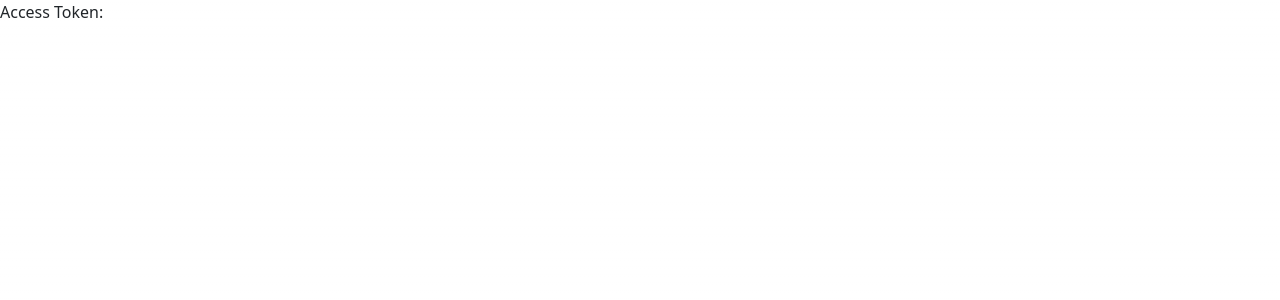
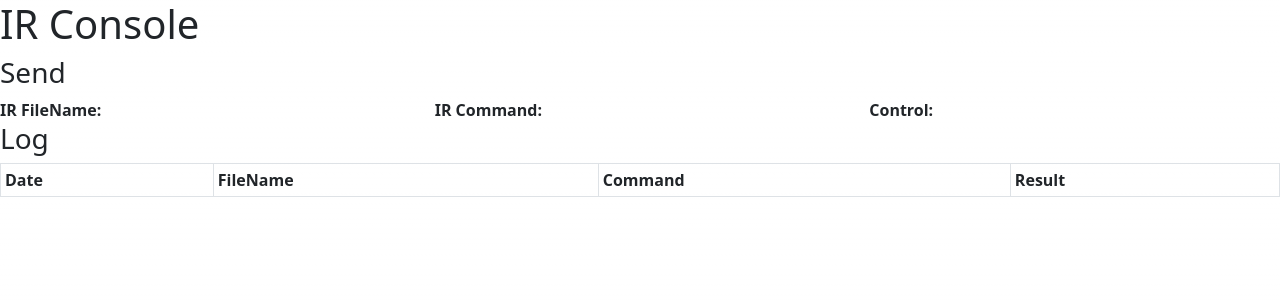
Before and after one commit to souri-t/ReactTestApp, a Next.js app: page /Remote in a window 1280 px wide. Shown: the top 300 px of the page. Built offline with nearby package versions, Linux system fonts and the light colour scheme.

Commit message:
first commit

```diff
--- a/src/app/Remote/page.tsx
+++ b/src/app/Remote/page.tsx
@@ -1,16 +1,51 @@
-import 'bootstrap/dist/css/bootstrap.min.css'
+
 
 function Remote() {
 
   return (
-    <div>
-      <div>
-        <label>
-          Access Token:
-        </label>
-      </div>
-    </div>
-  );
+    <main>
+        <div id="content" style={{ padding:"10px;"}} className="table-responsive">
+            <h1>IR Console</h1>
+            <h3>Send</h3>
+            <div className="row">
+                <div className="col-sm-4">
+                    <div className="">
+                        <label className="control-label col-xs-2"><b>IR FileName:</b></label>
+                        <div className="col-xs-5">
+                        </div>
+                    </div>
+                </div>
+                <div className="col-sm-4">
+                    <div className="">
+                        <label className="control-label col-xs-2"><b>IR Command:</b></label>
+                        <div className="col-xs-5">
+                        </div>
+                    </div>
+                </div>
+                <div className="col-sm-2">
+                    <div className="">
+                        <label className="control-label col-xs-2"><b>Control:</b></label>
+                        <div className="col-xs-5">
+                        </div>
+                    </div>
+                </div>
+            </div>
+        </div>
+        <h3>Log</h3>
+        <table className="table table-striped table-sm table-hover table-responsive table-bordered" id='logtable'>
+            <thead className="thead-light table-hover">
+                <tr>
+                    <th align="left"><b>Date</b></th>
+                    <th align="left"><b>FileName</b></th>
+                    <th align="left"><b>Command</b></th>
+                    <th align="left"><b>Result</b></th>
+                </tr>
+            </thead>
+            <tbody>
+            </tbody>
+        </table>
+    </main>
+)
 }
 
 export default Remote;
```
